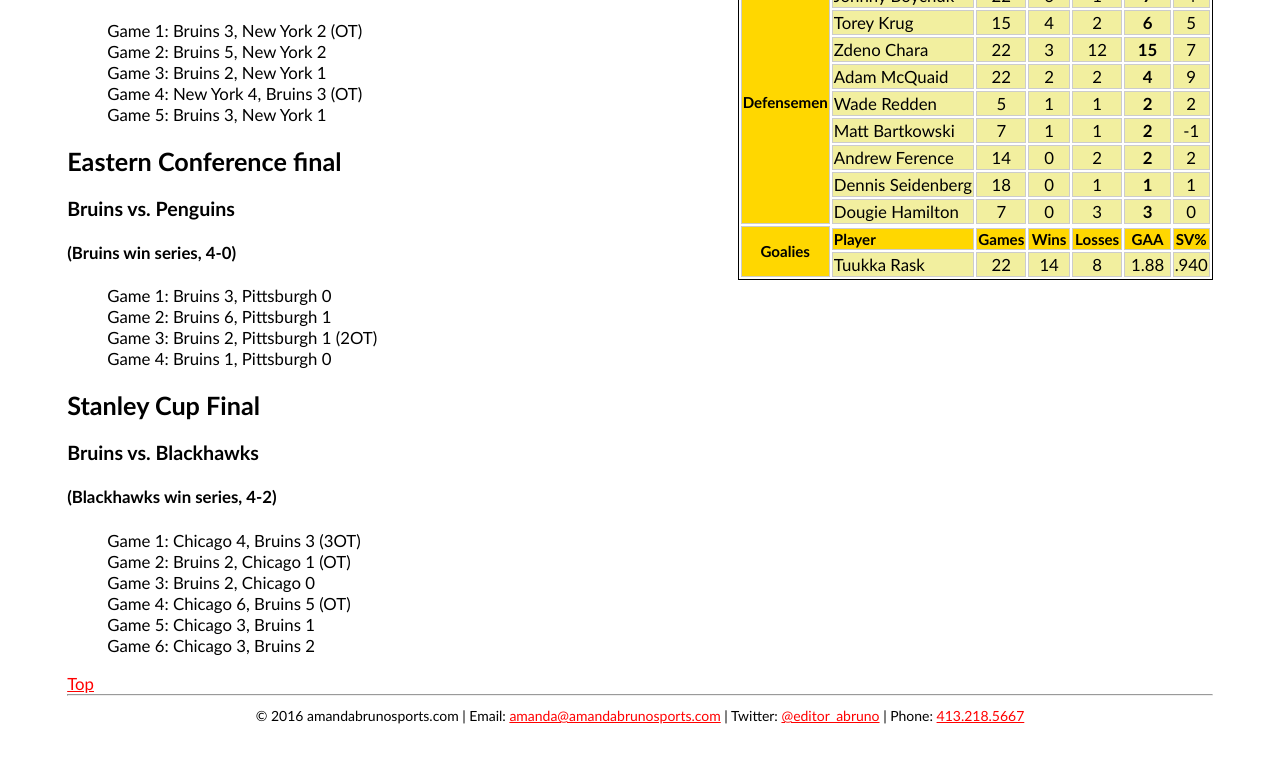
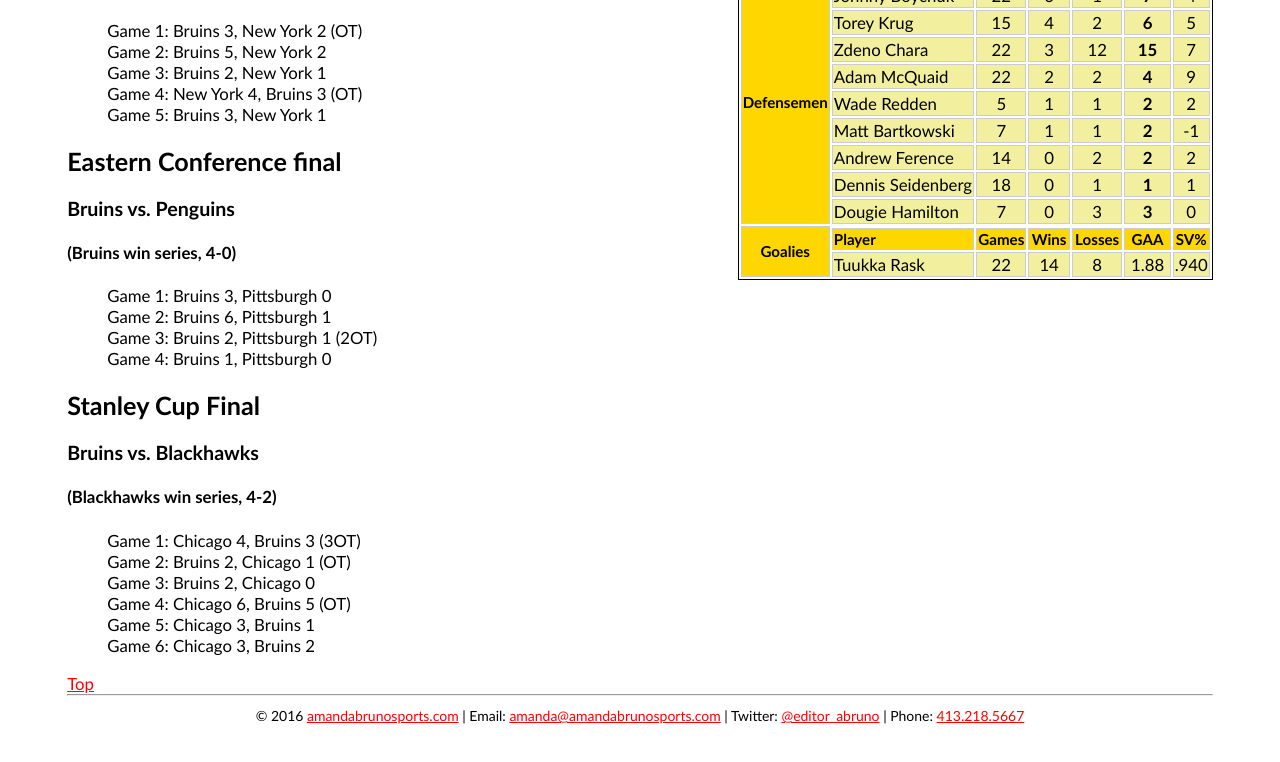
Before and after one commit to editorabruno/editorabruno.github.io, a plain HTML site: page finalproject/index.html in a window 1280 px wide. Shown: the part 1342-2104 px from the top of the page. Drawn offline with Linux system fonts and the light colour scheme.

Commit message:
Update index.html

```diff
--- a/finalproject/index.html
+++ b/finalproject/index.html
@@ -394,6 +394,6 @@
 </body>
 <footer>
 	<hr>
-	<small>&copy; 2016 amandabrunosports.com | Email: <a href="mailto:amanda@amandabrunosports.com">amanda@amandabrunosports.com</a> | Twitter: <a href="http://www.twitter.com/editor_abruno"target="display">@editor_abruno</a> | Phone: <a href="tel:+14132185667"><span class="tel">413.218.5667</span></a></small>
+	<small>&copy; 2016 <a href="http://amandabrunosports.com">amandabrunosports.com</a> | Email: <a href="mailto:amanda@amandabrunosports.com">amanda@amandabrunosports.com</a> | Twitter: <a href="http://www.twitter.com/editor_abruno"target="display">@editor_abruno</a> | Phone: <a href="tel:+14132185667"><span class="tel">413.218.5667</span></a></small>
 </footer>
 </html>
```
